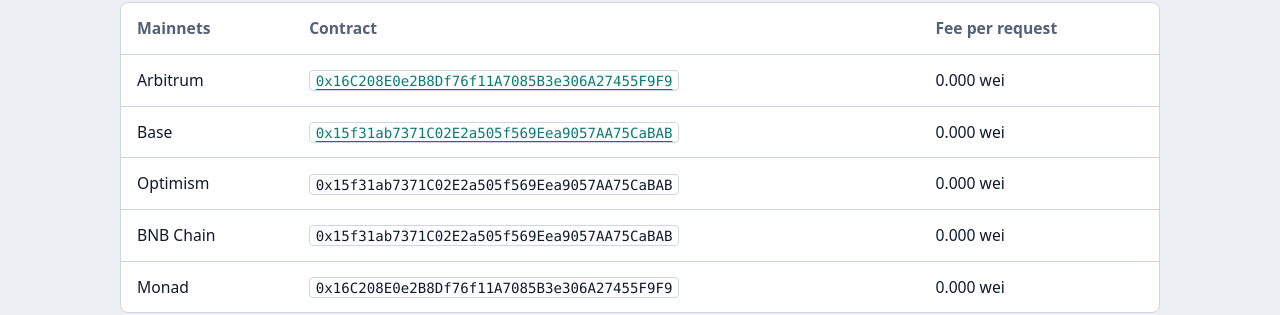
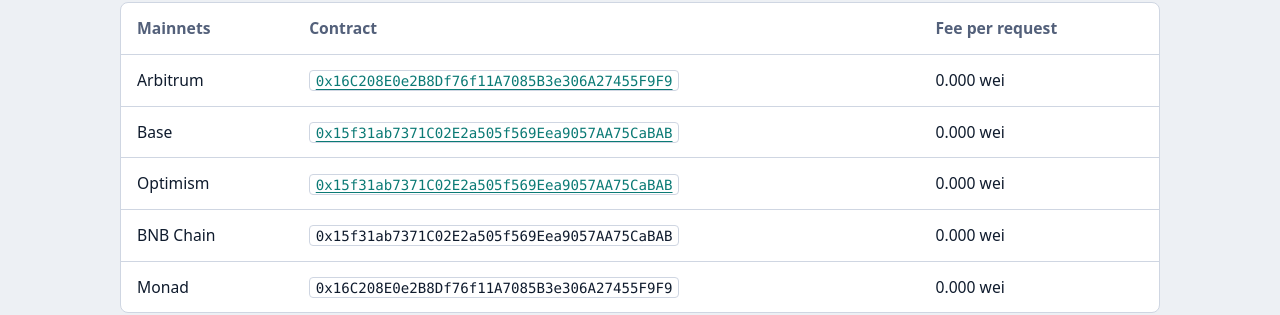
Before and after one commit to pulsartronic/entropy, a website: page docs/index.html in a window 1280 px wide. Shown: the part 3763-4078 px from the top of the page. Drawn offline with nearby package versions, Linux system fonts and the light colour scheme.

Commit message:
docs / package

```diff
--- a/docs/index.html
+++ b/docs/index.html
@@ -334,8 +334,8 @@ contract ABCEntropyExample is IEntropyConsumer {
           <tbody>
             <tr><td>Arbitrum</td><td><code><a href="https://arbiscan.io/address/0x16C208E0e2B8Df76f11A7085B3e306A27455F9F9" target="_blank">0x16C208E0e2B8Df76f11A7085B3e306A27455F9F9</a></code></td><td>0.000 wei</td></tr>
             <tr><td>Base</td><td><code><a href="https://base.blockscout.com/address/0x15f31ab7371C02E2a505f569Eea9057AA75CaBAB?tab=contract" target="_blank">0x15f31ab7371C02E2a505f569Eea9057AA75CaBAB</a></code></td><td>0.000 wei</td></tr>
-            <tr><td>Optimism</td><td><code>0x15f31ab7371C02E2a505f569Eea9057AA75CaBAB</code></td><td>0.000 wei</td></tr>
-            <tr><td>BNB Chain</td><td><code>0x15f31ab7371C02E2a505f569Eea9057AA75CaBAB</code></td><td>0.000 wei</td></tr>
+            <tr><td>Optimism</td><td><code><a href=" https://explorer.optimism.io/address/0x15f31ab7371C02E2a505f569Eea9057AA75CaBAB?tab=contract" target="_blank">0x15f31ab7371C02E2a505f569Eea9057AA75CaBAB</a></code></td><td>0.000 wei</td></tr>
+			<tr><td>BNB Chain</td><td><code>0x15f31ab7371C02E2a505f569Eea9057AA75CaBAB</code></td><td>0.000 wei</td></tr>
             <tr><td>Monad</td><td><code>0x16C208E0e2B8Df76f11A7085B3e306A27455F9F9</code></td><td>0.000 wei</td></tr>
           </tbody>
         </table>
```
Also changed, not shown: README.md.
